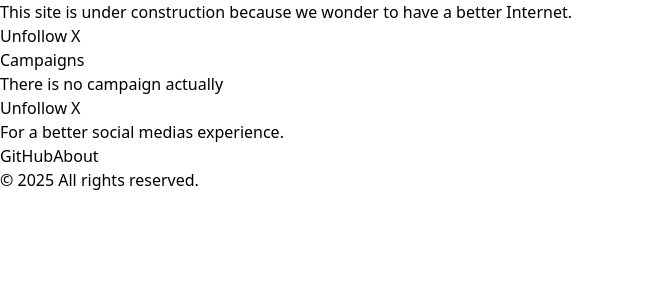
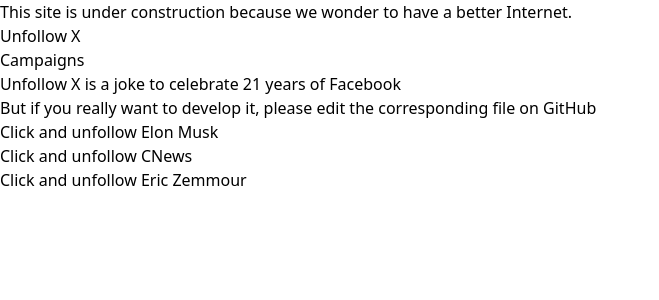
Before and after one commit to nazimboudeffa/unfollow-x, a Next.js app: page /campaigns in a window 1280 px wide. Shown: the top 300 px of the page, without its empty margins (0-659 px from the left). Built offline with nearby package versions, Linux system fonts and the light colour scheme.

Commit message:
added campaign

```diff
--- a/src/app/campaigns/page.tsx
+++ b/src/app/campaigns/page.tsx
@@ -1,3 +1,4 @@
+import Link from "next/link";
 import Alert from "../components/Alert";
 import Footer from "../components/Footer";
 import NavBar from "../components/NavBar";
@@ -7,10 +8,27 @@
         <>
         <Alert />
         <NavBar />
-        <div className="flex items-center justify-center min-h-screen">
-            There is no campaign actually
+        <div className="m-auto my-10 max-w-5xl space-y-10 px-3">
+            <h1 className="font-bold">Unfollow X is a joke to celebrate 21 years of Facebook</h1>
+            <p className="mt-3">But if you really want to develop it, please edit the corresponding file on GitHub</p>
+            <ul className="mt-3">
+                <li>
+                    <Link className="hover:underline cursor-pointer" href="https://x.com/elonmusk">
+                        Click and unfollow <span className="text-red-500">Elon Musk</span>
+                    </Link>
+                </li>
+                <li>
+                    <Link className="hover:underline cursor-pointer" href="https://x.com/CNEWS">
+                        Click and unfollow <span className="text-red-500">CNews</span>
+                    </Link>
+                </li>
+                <li>
+                    <Link className="hover:underline cursor-pointer" href="https://x.com/ZemmourEric">
+                        Click and unfollow <span className="text-red-500">Eric Zemmour</span>
+                    </Link>
+                </li>
+            </ul>
         </div>
-        <Footer />
         </>
     );
 }
```
